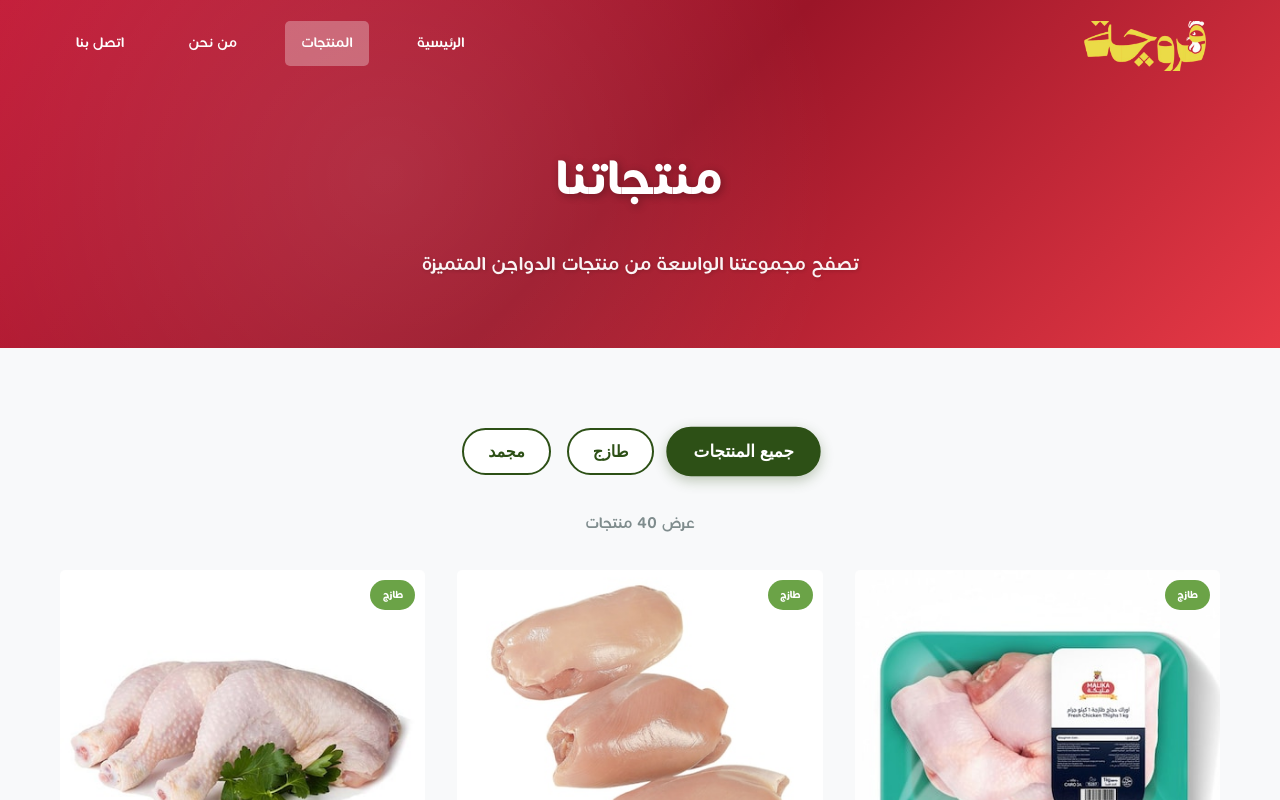
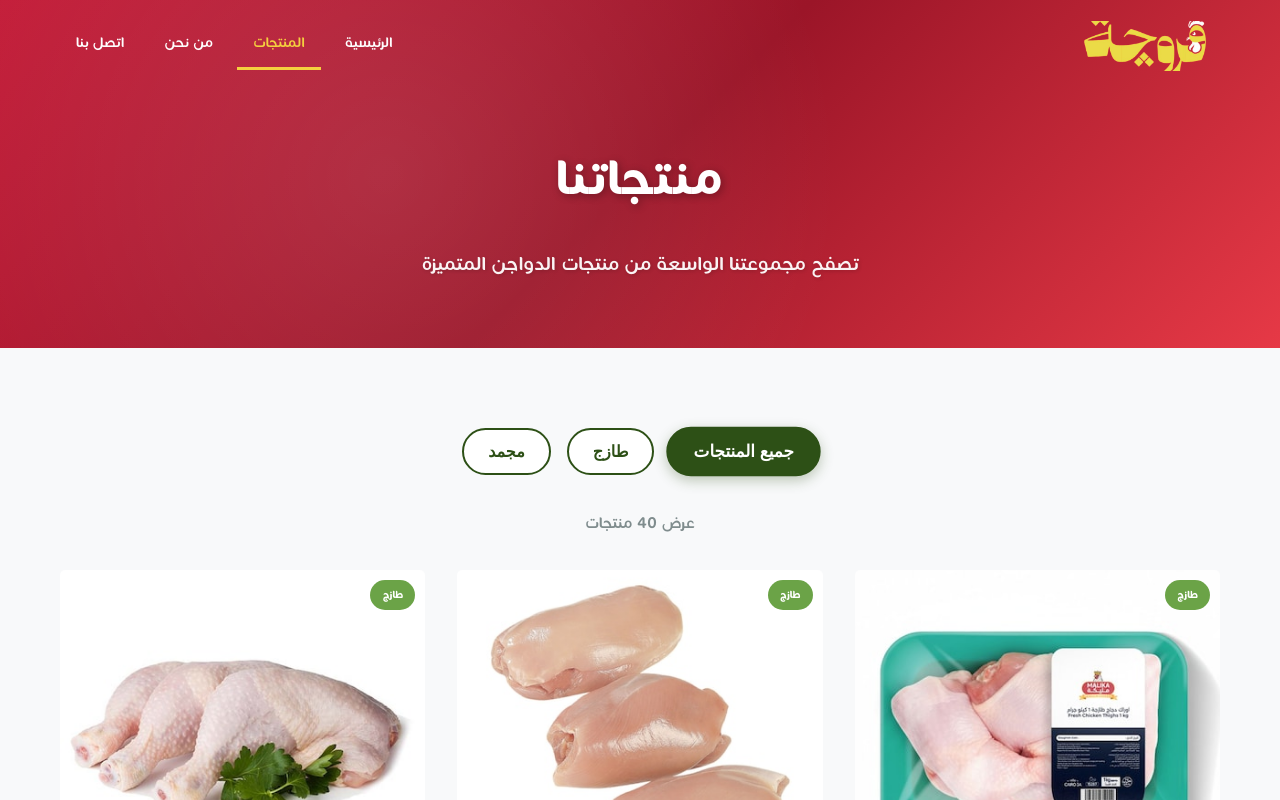
Before and after one commit to Youssefatef289/Farouja-, a React (Vite) app: page /products in a window 1280 px wide. Shown: the top 800 px of the page. Built offline with nearby package versions, Linux system fonts and the light colour scheme.

Commit message:
Improve navbar design with underline hover effect

```diff
--- a/src/components/Header.css
+++ b/src/components/Header.css
@@ -58,41 +58,76 @@
 
 .nav {
   display: flex;
-  gap: 2rem;
+  gap: 0.5rem;
   align-items: center;
 }
 
 .nav-link {
   color: var(--white);
   font-weight: 500;
-  padding: 0.5rem 1rem;
-  border-radius: 5px;
-  transition: all 0.3s ease;
+  padding: 0.75rem 1rem;
+  border-radius: 0;
+  transition: all 0.3s cubic-bezier(0.4, 0, 0.2, 1);
   position: relative;
+  text-decoration: none;
+  display: inline-block;
 }
 
 .header.scrolled .nav-link {
   color: var(--dark-text);
 }
 
+.nav-link::after {
+  content: '';
+  position: absolute;
+  bottom: 0;
+  right: 50%;
+  left: 50%;
+  height: 3px;
+  background: var(--yellow);
+  transition: all 0.3s cubic-bezier(0.4, 0, 0.2, 1);
+  transform: scaleX(0);
+  transform-origin: center;
+}
+
+.nav-link:hover::after {
+  right: 0;
+  left: 0;
+  transform: scaleX(1);
+}
+
 .nav-link:hover {
-  color: var(--white);
-  background-color: rgba(255, 255, 255, 0.2);
+  color: var(--yellow);
+  background-color: transparent;
 }
 
 .header.scrolled .nav-link:hover {
   color: var(--primary-green);
-  background-color: var(--off-white);
+  background-color: transparent;
+}
+
+.header.scrolled .nav-link::after {
+  background: var(--primary-green);
 }
 
 .nav-link.active {
-  color: var(--white);
-  background-color: rgba(255, 255, 255, 0.3);
+  color: var(--yellow);
+  background-color: transparent;
+}
+
+.nav-link.active::after {
+  right: 0;
+  left: 0;
+  transform: scaleX(1);
 }
 
 .header.scrolled .nav-link.active {
   color: var(--primary-green);
-  background-color: var(--light-yellow);
+  background-color: transparent;
+}
+
+.header.scrolled .nav-link.active::after {
+  background: var(--primary-green);
 }
 
 .mobile-menu-toggle {
```
